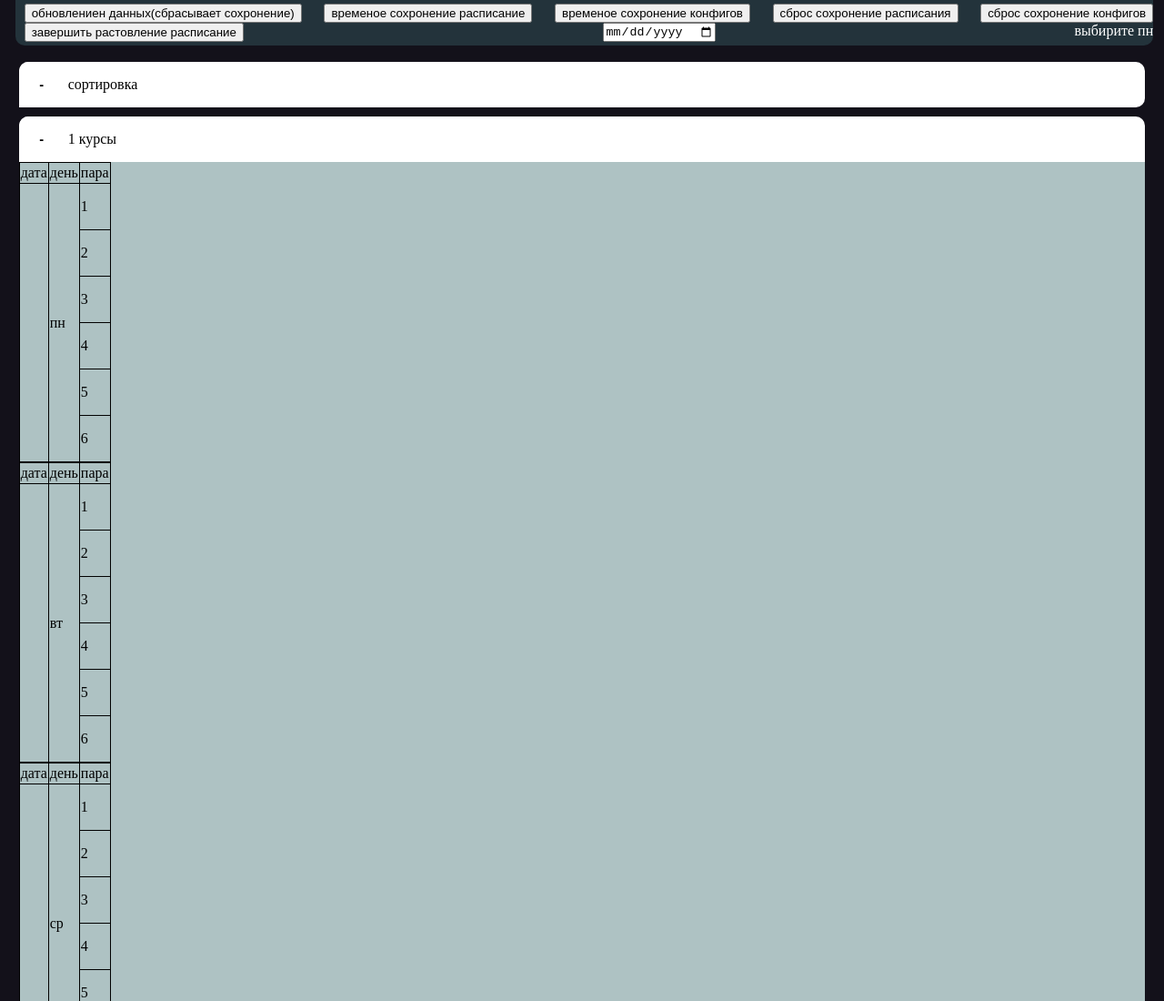
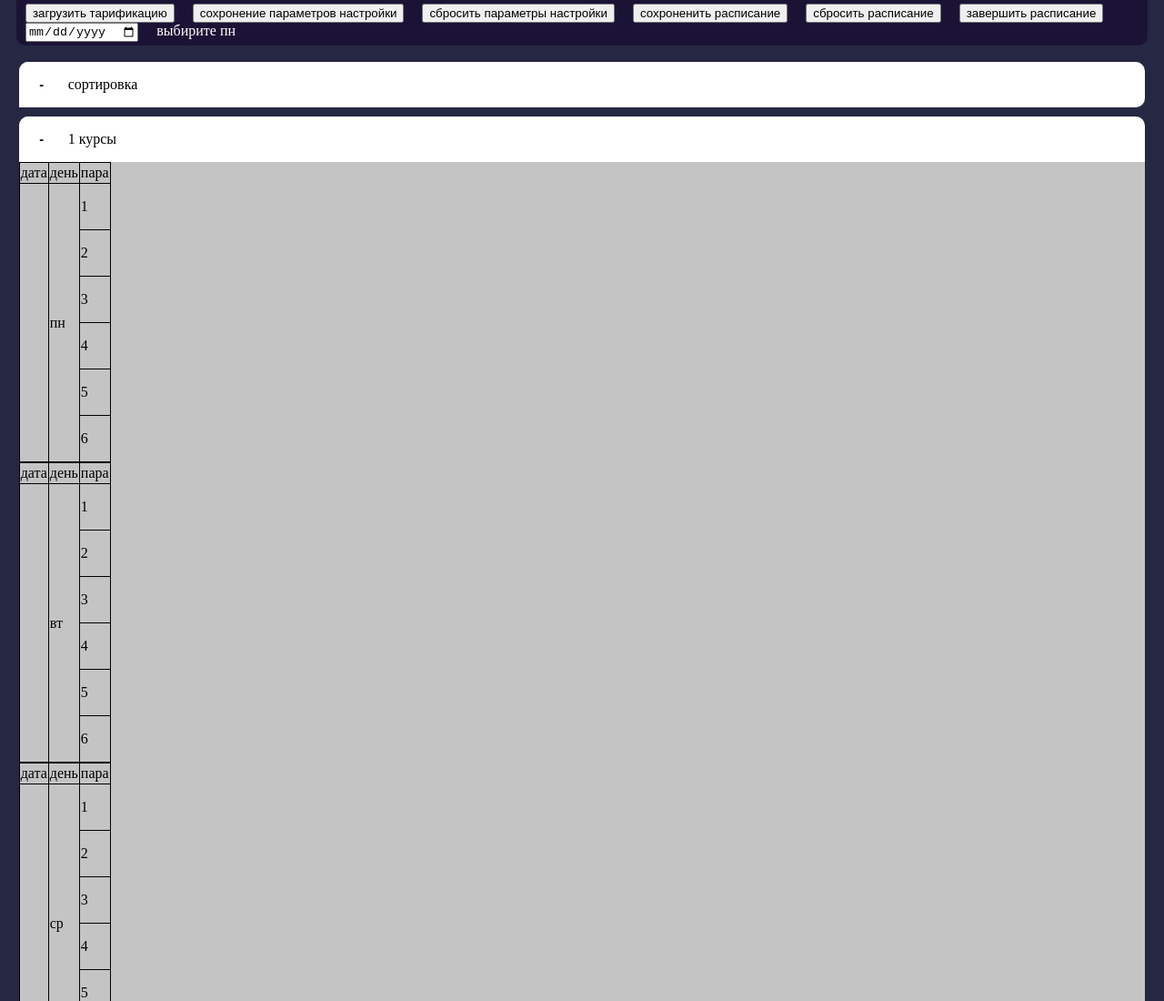
Before and after one commit to mitinu/Schedule, a website: page public/notIndex.html in a window 1280 px wide. Shown: the top 1100 px of the page at 91% size. Drawn offline with Linux system fonts and the light colour scheme.

Commit message:
redesign

```diff
--- a/public/css/style.css
+++ b/public/css/style.css
@@ -1,5 +1,5 @@
 body{
-    background-color: #13111a;
+    background-color: rgb(38, 39, 66);
     padding-top: 50px;
 }
 .course{
@@ -23,7 +23,7 @@ body{
     font-weight: 900;
 }
 .content{
-    background-color: #aec2c3;
+    background-color: rgb(197, 196, 196);
     width:auto;
     overflow-x: auto;
 }
@@ -33,9 +33,6 @@ td{
 }
 .display-flex{
     display: flex;
-}
-.carts_professor_sort{
-    border: solid black 0.5px;
 }
 .offices{
     width: 50px;
@@ -72,15 +69,17 @@ td{
     display: flex;
     justify-content: space-between;
 }
+.carts_professor_sort{
+    border: solid black 0.5px;
+    user-select: none;
+}
 .carts_office_sort{
     border: solid black 0.5px;
-
+    user-select: none;
 }
 .cart_office_days_sort {
     display: none;
     width: 430px;
-
-
 }
 table {
     border-collapse: collapse;
@@ -88,15 +87,19 @@ table {
 header{
     position: fixed;
     top: 0;
-    left: 1.3%;
-    background-color: #23333b;
+    left: 1.4%;
+    background-color: #1b1335;
     height: 50px;
     display: flex;
     flex-wrap: wrap;
     align-content: center;
-    width:97%;
-    padding-left: 10px;
+    width:97.2%;
     border-bottom-left-radius: 10px;
     border-bottom-right-radius: 10px;
-    justify-content: space-between;
 }
+header *{
+    margin: 0 10px;
+}
+.roll_office {
+    min-width: 65px;
+}
--- a/public/js/index.js
+++ b/public/js/index.js
@@ -186,7 +186,7 @@ function addGrup() {
 
 function addOfficeSort(){
     htmlCode = `
-        <div class="carts_office_sort">
+        <div class="carts_office_sort" ondblclick="office_day_swit(this)">
             <div class='roll_office'>
                 <span class="addres_office"></span>
                 <input type="button" value="+" class="office_swit" onclick="office_day_swit(this)">
@@ -295,7 +295,7 @@ function addSubject() {
 
 function addProfessorSort() {
     htmlCode = `
-        <div class="carts_professor_sort">
+        <div class="carts_professor_sort"  ondblclick="professor_swit(this)">
             <div class="roll_professor">
                 <span class="fullName_professor"></span>
                 <input type="button" value="+" class="professor_swit" onclick="professor_swit(this)">
@@ -800,8 +800,13 @@ function getGroup(id){
 }
 
 function office_day_swit(thisButt){
-    office_swit_style = document.getElementsByClassName("cart_office_days_sort")[Array.from(document.getElementsByClassName("office_swit")).findIndex(button => button == thisButt)].style
-    index_office = Array.from(document.getElementsByClassName("office_swit")).findIndex(button => button == thisButt)
+    if (thisButt.className != "office_swit") {
+        office_swit_style = document.getElementsByClassName("cart_office_days_sort")[Array.from(document.getElementsByClassName("carts_office_sort")).findIndex(button => button == thisButt)].style
+        thisButt = document.getElementsByClassName("office_swit")[Array.from(document.getElementsByClassName("carts_office_sort")).findIndex(button => button == thisButt)]
+    }
+    else{
+        office_swit_style = document.getElementsByClassName("cart_office_days_sort")[Array.from(document.getElementsByClassName("office_swit")).findIndex(button => button == thisButt)].style
+    }
     if(thisButt.value == "+"){
         thisButt.value = "-"
         office_swit_style.display = "flex"
@@ -844,7 +849,14 @@ function professor_day_parry_swit(thisButt){{}
 
 }
 function professor_swit(thisButt){
-    professor_swit_style = document.getElementsByClassName("days_professor")[Array.from(document.getElementsByClassName("professor_swit")).findIndex(button => button == thisButt)].style
+    if (thisButt.className != "professor_swit") {
+        professor_swit_style = document.getElementsByClassName("days_professor")[Array.from(document.getElementsByClassName("carts_professor_sort")).findIndex(button => button == thisButt)].style
+        thisButt = document.getElementsByClassName("professor_swit")[Array.from(document.getElementsByClassName("carts_professor_sort")).findIndex(button => button == thisButt)]
+    }
+    else{
+        professor_swit_style = document.getElementsByClassName("days_professor")[Array.from(document.getElementsByClassName("professor_swit")).findIndex(button => button == thisButt)].style
+
+    }
     if(thisButt.value == "+"){
         thisButt.value = "-"
         professor_swit_style.display = "flex"
--- a/public/notIndex.html
+++ b/public/notIndex.html
@@ -161,12 +161,12 @@
         </div>
     </div>
     <header>
-        <input type="button" value="обновлениен данных(cбрасывает сохронение)" onclick="uploading_data()">
-        <input type="button" id="save_data" value="временое сохронение расписание" onclick="save_data()">
-        <input type="button" id="save_config" value="временое сохронение конфигов" onclick="save_config()">
-        <input type="button" value="сброс сохронение расписания" onclick="func_remove_data(this)">
-        <input type="button" value="сброс сохронение конфигов" onclick="func_remove_config(this)">
-        <input type="button" id="complete_data" value="завершить растовление расписание" onclick="complete_data()">
+        <input type="button" value="загрузить тарификацию" onclick="uploading_data()">
+        <input type="button" id="save_config" value="сохронение параметров настройки" onclick="save_config()">
+        <input type="button" value="сбросить параметры настройки" onclick="func_remove_config()">
+        <input type="button" id="save_data" value="сохроненить расписание" onclick="save_data()">
+        <input type="button" value="сбросить расписание" onclick="func_remove_data(this)">
+        <input type="button" id="complete_data" value="завершить расписание" onclick="complete_data()">
         <input type="date" id="date" onblur="resetDate(this)"><font color="white">выбирите пн</font>
     </header>
 
```
